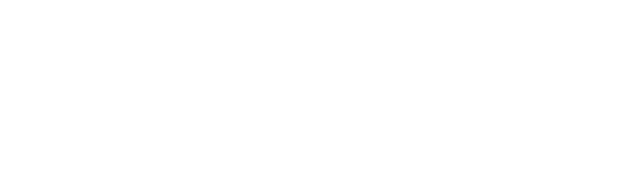
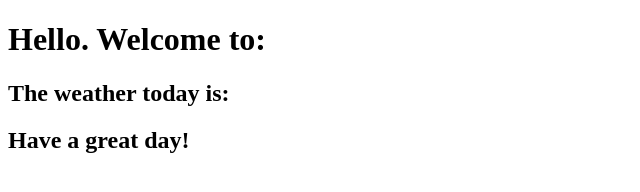
Before and after one commit to lesliemanly/m7-hw7-manly-leslie, a plain HTML site: page index.html in a window 1280 px wide. Shown: the whole page, without its empty margins (0-640 px from the left). Drawn offline with Linux system fonts and the light colour scheme.

Commit message:
Add sections for the webpage
The sections that were added were the header, main, and footer.

```diff
--- a/index.html
+++ b/index.html
@@ -4,12 +4,26 @@
     <meta charset="utf-8">
     <meta name="viewport" content="width=device-width, initial-scale=1, shrink-to-fit=no">
     <link rel="stylesheet" href="main.css">
-    <title>Lunch Generator</title>
+    <title>M7-HW7</title>
   </head>
   <body>
+    <header>
 
+      <h1>Hello. Welcome to:</h1>
 
+    </header>
 
+    <main>
+
+      <h2>The weather today is:</h2>
+
+    </main>
+
+    <footer>
+
+      <h2>Have a great day!</h2>
+
+    </footer>
 
 
     <script src="main.js"></script>
```
